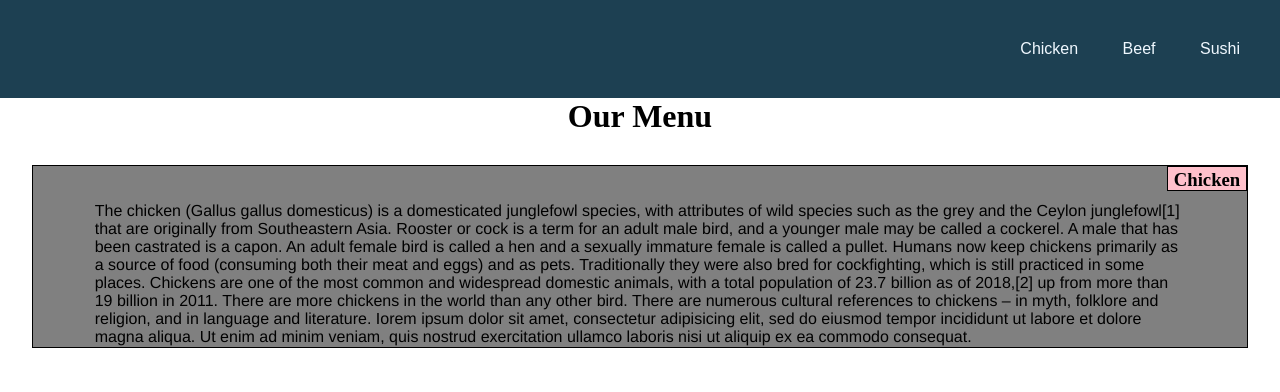
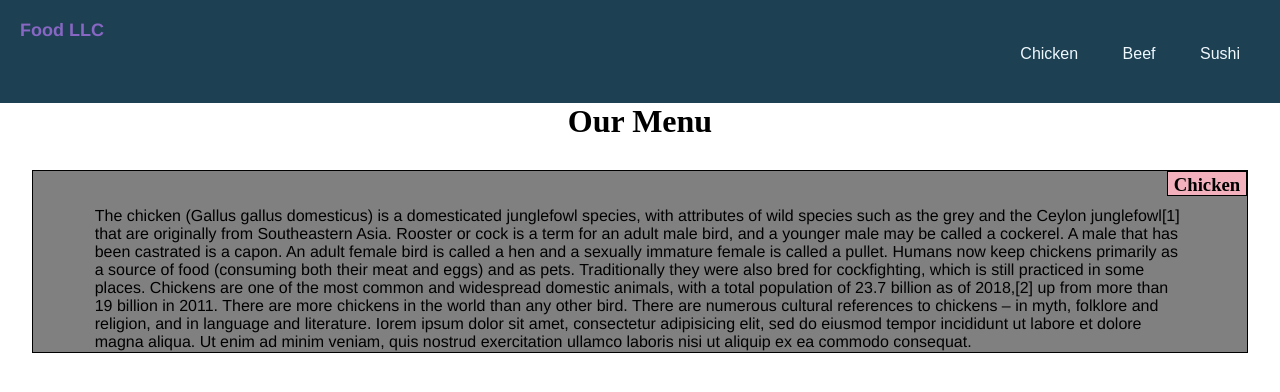
Before and after one commit to Ninja-Coder-ui/coursera-test, a plain HTML site: page module3-solution/index.html in a window 1280 px wide. Drawn offline with Linux system fonts and the light colour scheme.

Commit message:
Module3-solution

```diff
--- a/module3-solution/index.html
+++ b/module3-solution/index.html
@@ -11,7 +11,7 @@
 
 <body>
     <div class="nav-bar">
-        <img src="">
+        <p class="food">Food LLC</p>
         <div class="menu-right">
             <span onClick="myFunction()">&#9776;</span>
             <ul id="menu">
--- a/module3-solution/style.css
+++ b/module3-solution/style.css
@@ -89,7 +89,7 @@ h3 {
 }
 
 #Chicken {
-    background-color: pink;
+    background-color: rgb(242, 177, 188);
 }
 
 #Beef {
@@ -105,6 +105,16 @@ h3 {
 
 .row {
     width: 100%;
+}
+
+.food {
+    color: rgb(135, 103, 195);
+    font-weight: 800;
+    font-size: large;
+    margin-top: 0px;
+    height: 5px;
+    width: auto;
+    padding: 0px 0px 0px 0px;
 }
 
 a {
```
